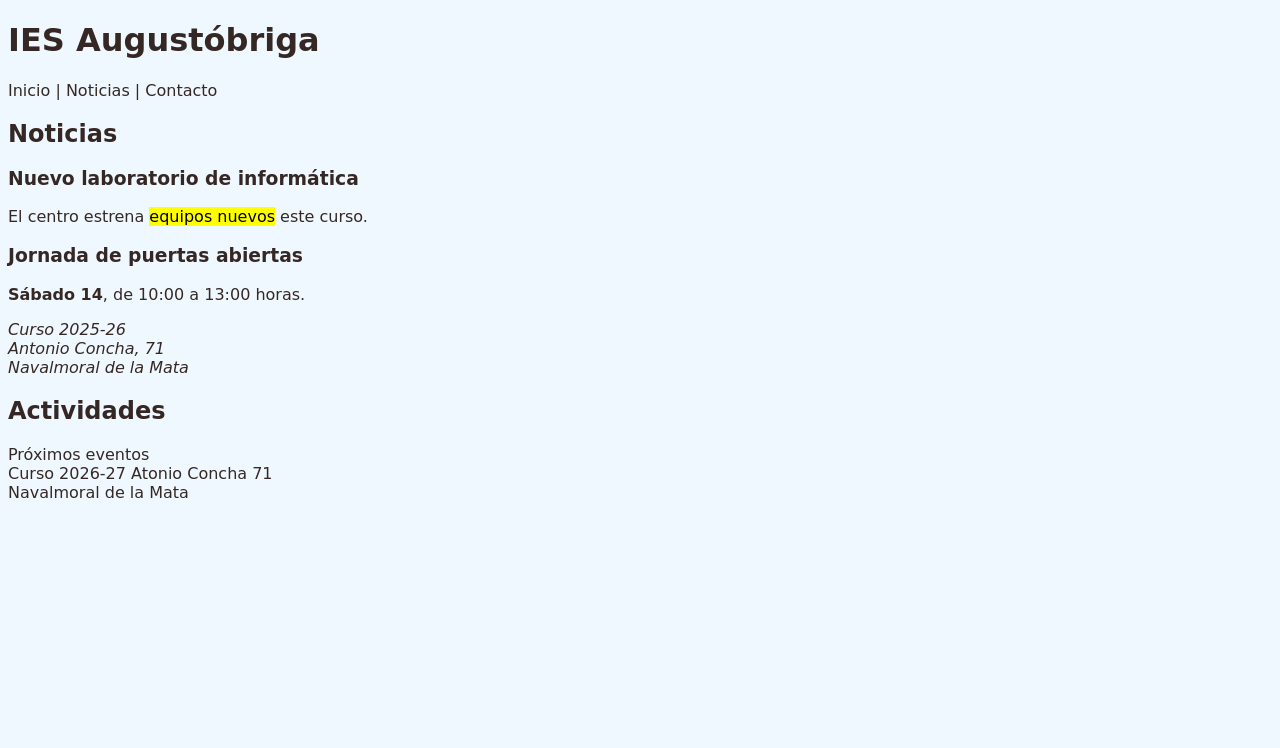
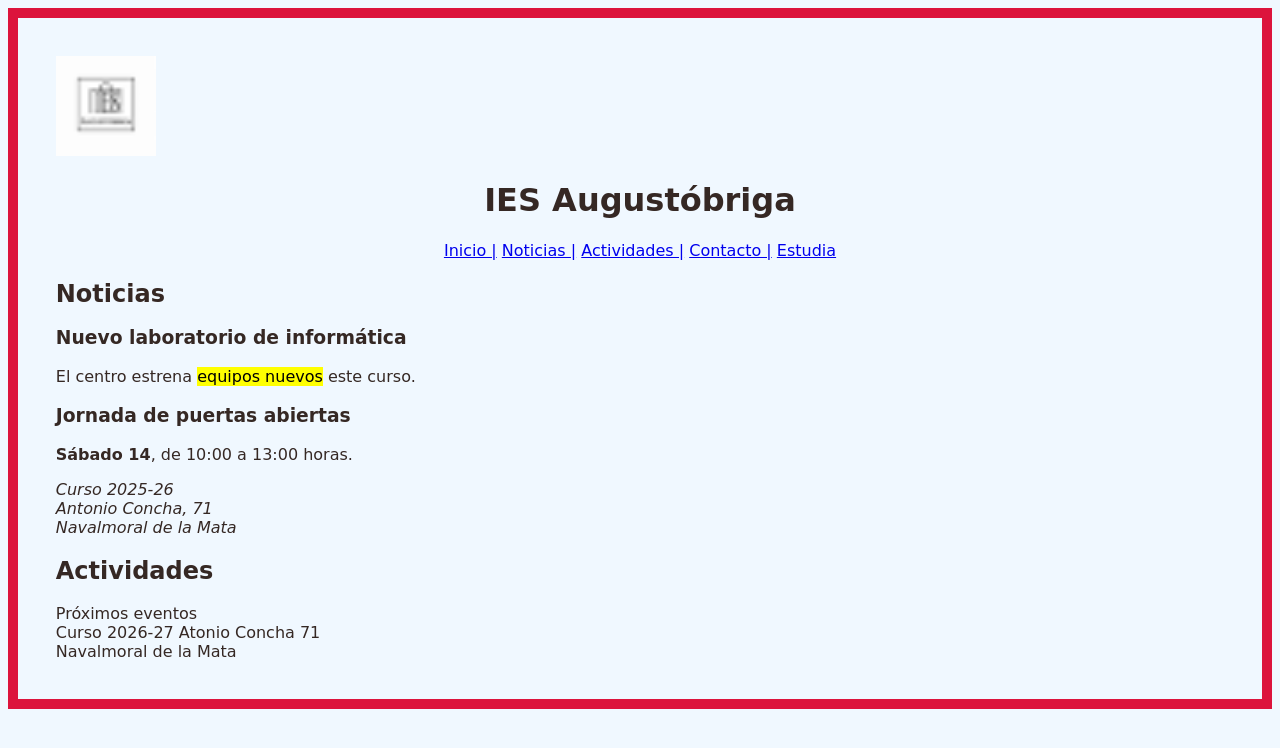
Before and after one commit to ManuelCS027/EjerciciosLLMM, a plain HTML site: page index2.html in a window 1280 px wide. Drawn offline with Linux system fonts and the light colour scheme.

Commit message:
+cambios

```diff
--- a/index2.html
+++ b/index2.html
@@ -1,18 +1,19 @@
 <!DOCTYPE html>
 <html lang="es">
-
+  <div id="todo">
 <head>
-    <meta charset="UTF-8">
-    <title>IES Augustóbriga</title>
-    <meta name="desription" content="Página web del IES Augustóbriga" />
-    <link rel="stylesheet" href="css/estilos.css" />
+  <meta charset="UTF-8">
+  <meta name="viewport" content="width=device-width, initial-scale=1.0">
+  <img id="logo" src="imagenes/logo.png" alt="imagen">
+  <div id="cabecera">
+  <title>IES Augustóbriga</title>
+  <meta name="Description" content="Página Web IES Augustóbriga">
+  <link rel="stylesheet" href="css/estilos.css">
 </head>
-
 <body>
-    <header>
-        <h1>IES Augustóbriga</h1>
-    </header>
-    <nav>Inicio | Noticias | Contacto</nav>
+  <header id="Inicio"><h1>IES Augustóbriga</h1></header>
+  <nav><a href="/ejercicios/index.html">Inicio |</a> <a href="#Noticias">Noticias |</a> <a href="#Actividades">Actividades |</a> <a href="/contacto/formcontacto.html">Contacto |</a> <a href="https://www.educarex.es/fp.html" target="_blank" title="Portal Educación">Estudia</a></nav>
+  </div>
     <main>
         <section id="noticias">
             <h2>Noticias</h2>
```
